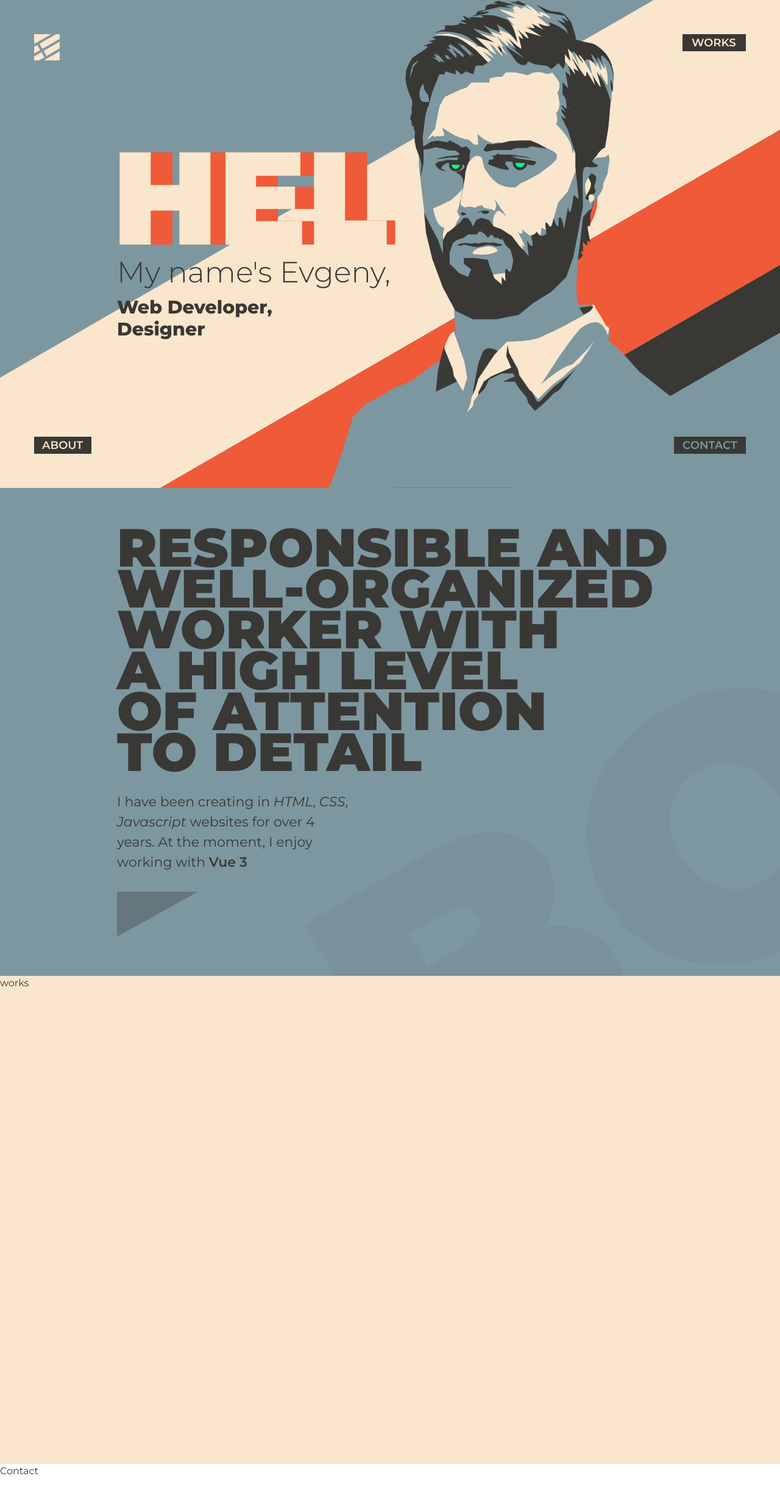
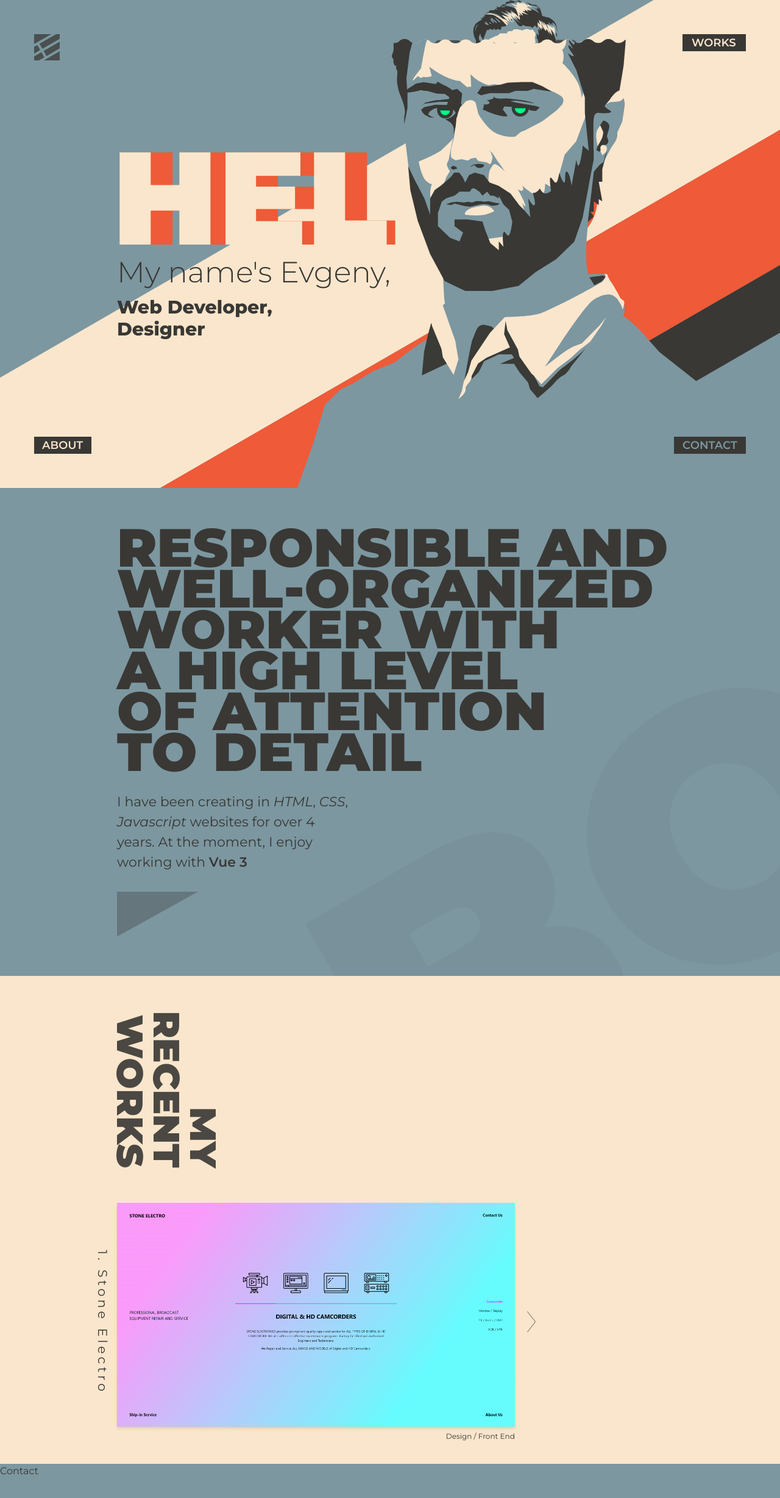
Before and after one commit to gitty-git/portfolio, a Vue app: page / in a window 1280 px wide. Shown: the top 2456 px of the page at 61% size. Built offline with nearby package versions, Linux system fonts and the light colour scheme.

Commit message:
head icons animated

```diff
--- a/src/App.vue
+++ b/src/App.vue
@@ -15,4 +15,7 @@ export default {
   .width {
     width: 1640px;
   }
+  html {
+    scroll-behavior: smooth;
+  }
 </style>
--- a/src/components/Contact.vue
+++ b/src/components/Contact.vue
@@ -1,5 +1,5 @@
 <template>
-    <div id="contact" class="h-screen">
+    <div id="contact" class="h-screen bg-blueGray">
         Contact
     </div>
 </template>
--- a/src/components/Home.vue
+++ b/src/components/Home.vue
@@ -21,10 +21,41 @@
                         </div>
                     </div>
 
-                    <!-- image -->
-                    <div class="z-10 h-screen flex flex-col justify-end right bottom-0" ref="me">
-                        <TopHead class="-mb-2"/>
-                        <Rest class=""/>
+                    <div class="z-10 h-screen relative overflow-hidden flex items-center flex-col justify-end right bottom-0" ref="me">
+                        <TopHead class="z-10 -mb-2"/>
+                        <div ref="icons" class="z-0">
+                            <div class="flex">
+                                <div>
+                                    <Tailwind class="ml-10 mr-10 x-axis"/>
+                                </div>
+                                <div>
+                                    <Tailwind class="mr-14 mt-4 animateIcon2"/>
+                                </div>
+                                <div>
+                                    <Tailwind class="mr-4 animateIcon3"/>
+                                </div>
+                                <div>
+                                    <Tailwind class="mr-6 mt-10 animateIcon4"/>
+                                </div>
+                            </div>
+                            <div class="flex -mt-5">
+                                <div>
+                                    <Tailwind class="mr-10 mt-4"/>
+                                </div>
+                                <div>
+                                    <Tailwind class="mr-16 mt-6"/>
+                                </div>
+                                <div>
+                                    <Tailwind class="mr-10 mt-4"/>
+                                </div>
+                                <div>
+                                    <Tailwind class="mr-10 mt-12"/>
+                                </div>
+                            </div>
+                        </div>
+                        <div ref="rest" class="z-10">
+                            <Rest/>
+                        </div>
                     </div>
             </div>
         </div>
@@ -33,17 +64,46 @@
 <script>
 import TopHead from './images/TopHead.vue'
 import Rest from './images/Rest.vue'
+import Tailwind from './icons/Tailwind'
 import {ref, onMounted, onUnmounted} from 'vue'
 
 export default {
-    components: {TopHead, Rest},
-    props: ['about'],
-    setup(props) {
+    components: {TopHead, Rest, Tailwind},
+    setup() {
         const width = ref('0')
         const home = ref(null)
         const me = ref(null)
         const documentHeight = ref(document.documentElement)
         const about = ref(null)
+        const rest = ref(null)
+        const icons = ref(null)
+
+        const animateIcons = () => {
+            icons.value.childNodes.forEach(iconLine => {
+                iconLine.childNodes.forEach(icon => {
+                    const max = 8, min = 4
+                    icon.animate([
+                        {transform: `translateY(0px)`},
+                        {transform: `translateY(${(Math.random() * (max - min) + min)}px)`}
+                    ],
+                    {
+                        direction: 'alternate',
+                        duration: ((Math.random() * (3 - 1) + 1)  *  1000),
+                        iterations: Infinity,
+                        easing: 'ease-in-out'
+                    })
+                    icon.childNodes[0].animate([
+                        {transform: `translateX(0px)`},
+                        {transform: `translateX(${(Math.random() * (max - min) + min)}px)`}
+                    ],
+                    {
+                        direction: 'alternate',
+                        duration: ((Math.random() * (3 - 1) + 1)  *  1000),
+                        iterations: Infinity,
+                        easing: 'ease-in-out'
+                    })
+                })
+            })}
 
         const onScroll = () => {
             const homeRect = home.value.getBoundingClientRect()
@@ -55,12 +115,16 @@ export default {
             else {
                 me.value.style.position = 'fixed'
                 me.value.style.top = '0'
+                icons.value.style.height = documentHeight.value.scrollTop / 10 * 1.4 + 'px'
+                rest.value.style.marginBottom = documentHeight.value.scrollTop * -1 / 20 * 1.4 + 'px'
             }
         }
 
         onMounted(() => {
+            // consolevalue.childNodes);
+            animateIcons()
+            icons.value.style.height = '0'
             me.value.style.position = 'fixed'
-            about.value = document.getSelection('#about')
             window.addEventListener('scroll', onScroll)
         })
 
@@ -68,7 +132,7 @@ export default {
             window.removeEventListener('scroll', onScroll)
         })
 
-        return {width, home, me}
+        return {width, home, me, rest, icons}
     }
 }
 </script>
--- a/src/components/Navs.vue
+++ b/src/components/Navs.vue
@@ -22,3 +22,8 @@ export default {
     components: {Logo, AboutIcon,WorksIcon, ContactIcon}
 }
 </script>
+<style>
+    .text-18 {
+        font-size: 18px;
+    }
+</style>
--- a/src/components/Works.vue
+++ b/src/components/Works.vue
@@ -1,5 +1,52 @@
 <template>
-    <div id="works" class="h-screen bg-antiqueWhite">
-        works
+    <div id="works" class="h-screen block bg-antiqueWhite ">
+        <div class="left-15 mt-24 absolute">
+            <div class="text-6xl -mx-12 font-black uppercase opacity-90 max-w-max transform rotate-90">
+                <h1 class="text-right">My </h1>
+                <h1 class="text-right">recent </h1>
+                <h1 class="text-right">works</h1>
+            </div>
+
+            <div class="relative mt-24">
+                <div class="block absolute -ml-2 top-0 left-0 bottom-0 whitespace-nowrap">
+                    <h1 class="rotateH1">1. Stone Electro</h1>
+                </div>
+                <div class="flex h-full items-center ">
+                    <div class="w-3/5">
+                        <img class="shadow-md" src="../assets/stone-electro/stone-electro.png" alt="">
+                        <div class="text-right text-xs mt-2">Design / Front End</div>
+                    </div>
+                    <div class="mx-5">
+                        <svg xmlns="http://www.w3.org/2000/svg" width="14.011" height="34.28" viewBox="0 0 14.011 34.28">
+                            <g id="Group_171" data-name="Group 171" transform="translate(77.618 1601.971) rotate(180)" opacity="0.8">
+                                <g id="Group_274" data-name="Group 274">
+                                <line id="Line_4" data-name="Line 4" y1="16.831" x2="13.225" transform="translate(64 1568)" fill="none" stroke="#393835" stroke-width="1"/>
+                                <line id="Line_5" data-name="Line 5" x1="13.225" y1="16.831" transform="translate(64 1584.831)" fill="none" stroke="#393835" stroke-width="1"/>
+                                </g>
+                            </g>
+                        </svg>
+                    </div>
+
+                </div>
+            </div>
+            <!-- <div class="mt-24 ">
+                    <p class="title spanich">asdfasdf</p>
+                <div ref="img" class="opacity-25">
+                    <img src="../assets/stone-electro/stone-electro.png" alt="">
+                </div>
+            </div>             -->
+        </div>
     </div>
 </template>
+<style scope>
+.rotateH1 {
+    letter-spacing: 5px;
+    transform-origin:0 50%;
+    transform: rotate(90deg) translate(-50%, 50%);
+    position:absolute;
+    top:0;
+    bottom:0;
+    margin:auto;
+    font-size: 1.3em;
+}
+</style>
--- a/src/components/icons/Logo.vue
+++ b/src/components/icons/Logo.vue
@@ -1,7 +1,7 @@
 <template>
 <svg
-    :class="{'text-antiqueWhite': active}"
-    class="fill-current text-graphiteBlack hover:text-antiqueWhite duration-200"
+    :class="{'opacity-75': active}"
+    class="fill-current text-graphiteBlack hover:opacity-75 duration-200"
     xmlns="http://www.w3.org/2000/svg" :width="width" height="43" viewBox="0 0 42 43">
   <path id="Subtraction_42" data-name="Subtraction 42" d="M7.958,43H0V36.531l12.042-6.953,4.791,8.3L7.958,43ZM42,43H15.958L42,27.965V43ZM20.3,35.876h0l-4.79-8.3L42,12.282V23.346L20.3,35.875ZM0,31.912V20.848l5.252-3.032,4.791,8.3L0,31.911Zm13.506-7.8v0h0l-4.791-8.3L36.111,0H42V7.664ZM0,16.23V0H28.111L4.238,13.783l-.986.57L0,16.229Z"/>
 </svg>
--- /dev/null
+++ b/src/components/icons/Tailwind.vue
@@ -0,0 +1,24 @@
+<template>
+<svg id="Group_98" data-name="Group 98" xmlns="http://www.w3.org/2000/svg" xmlns:xlink="http://www.w3.org/1999/xlink" width="46.383" height="45.224" viewBox="0 0 46.383 45.224">
+  <defs>
+    <linearGradient id="linear-gradient" x1="-0.028" y1="0.32" x2="1" y2="0.676" gradientUnits="objectBoundingBox">
+      <stop offset="0" stop-color="#c2b29e"/>
+      <stop offset="1" stop-color="#ffe9cc"/>
+    </linearGradient>
+  </defs>
+  <g id="Layer_2_1_" transform="translate(0)">
+    <g id="Surfaces">
+      <g id="UI_UX_Surface">
+        <g id="Outline_no_shadow">
+          <path id="Path_55" data-name="Path 55" d="M8.214,0H38.17a8.207,8.207,0,0,1,8.214,8.214v28.8a8.207,8.207,0,0,1-8.214,8.214H8.214A8.207,8.207,0,0,1,0,37.01V8.214A8.207,8.207,0,0,1,8.214,0Z" fill="#494f4f"/>
+        </g>
+      </g>
+    </g>
+  </g>
+  <g id="Group_24" data-name="Group 24" transform="translate(3.222 10.63)">
+    <g id="tailwind" transform="translate(0 0)">
+      <path id="Path_66" data-name="Path 66" d="M19.969,0Q11.982,0,9.985,7.988q3-3.994,6.989-3a8.514,8.514,0,0,1,3.807,2.7c1.958,1.987,4.224,4.287,9.173,4.287q7.988,0,9.985-7.988-3,3.994-6.989,3a8.514,8.514,0,0,1-3.807-2.7C27.185,2.3,24.919,0,19.969,0ZM9.985,11.982Q2,11.982,0,19.969q3-3.994,6.989-3a8.513,8.513,0,0,1,3.807,2.7c1.958,1.987,4.224,4.287,9.173,4.287q7.988,0,9.985-7.988-3,3.994-6.989,3a8.514,8.514,0,0,1-3.807-2.7C17.2,14.282,14.934,11.982,9.985,11.982Z" transform="translate(0 0)" fill="url(#linear-gradient)"/>
+    </g>
+  </g>
+</svg>
+</template>
--- a/tailwind.config.js
+++ b/tailwind.config.js
@@ -15,6 +15,8 @@ module.exports = {
             rotate: {
                 '-30': '-30deg',
                 '30': '30deg',
+                '-60': '-60deg',
+                '60': '60deg',
             }
         },
 
```
Also changed, not shown: src/components/icons/AboutIcon.vue (+2 -2 lines), src/components/icons/ContactIcon.vue (+2 -2 lines), src/components/icons/WorksIcon.vue (+2 -2 lines), src/assets/stone-electro/stone-electro.png (added).
